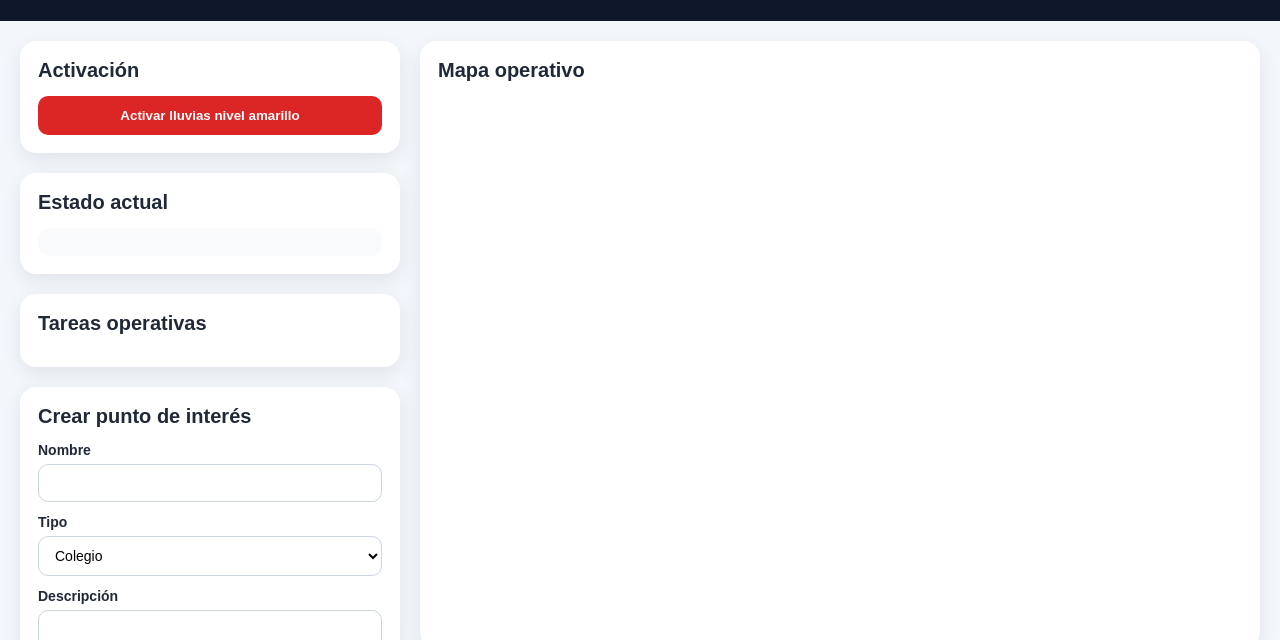
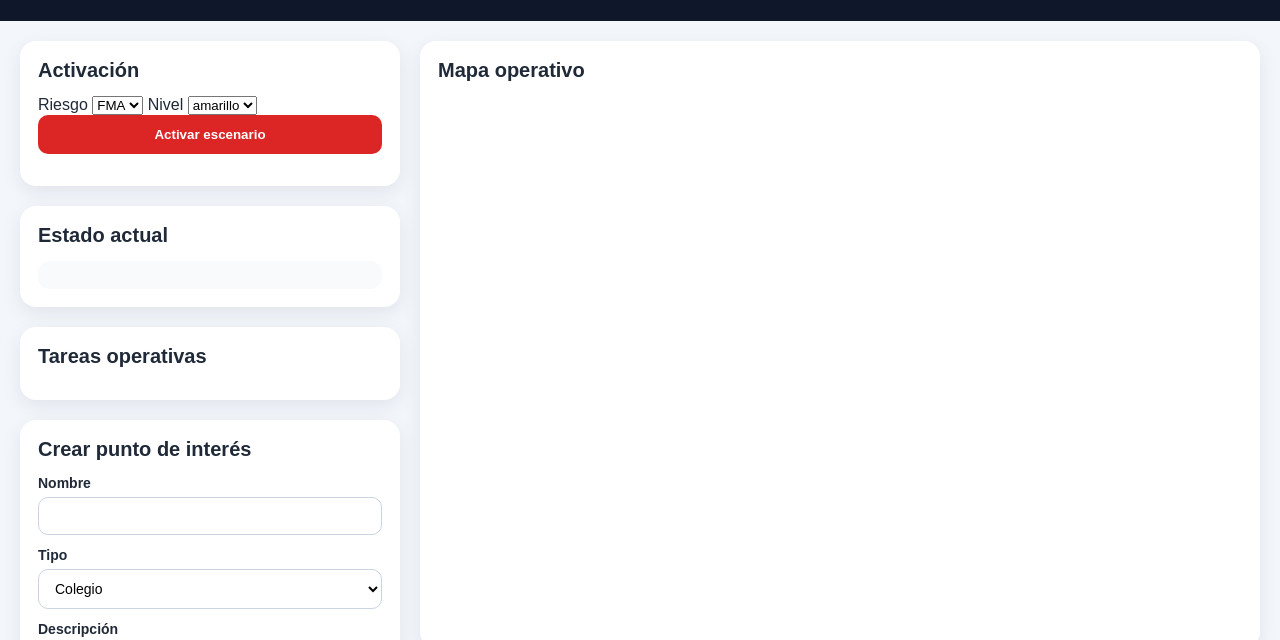
Before and after one commit to ASEEM2078/emergencias-app, a website: page public/index.html in a window 1280 px wide. Shown: the part 83-723 px from the top of the page. Drawn offline with nearby package versions, Linux system fonts and the light colour scheme; no server answers.

Commit message:
Update activation section and scenario actions header

```diff
--- a/public/index.html
+++ b/public/index.html
@@ -20,7 +20,25 @@
     <section class="panel panel-izquierda">
       <div class="card">
         <h2>Activación</h2>
-        <button id="activarBtn" class="btn-principal">Activar lluvias nivel amarillo</button>
+
+        <label>
+          Riesgo
+          <select id="selectorRiesgo">
+            <option value="FMA">FMA</option>
+          </select>
+        </label>
+
+        <label>
+          Nivel
+          <select id="selectorNivel">
+            <option value="amarillo">amarillo</option>
+            <option value="naranja">naranja</option>
+            <option value="rojo">rojo</option>
+          </select>
+        </label>
+
+        <button id="activarBtn" class="btn-principal">Activar escenario</button>
+        <p id="mensajeActivacion" class="mensaje"></p>
       </div>
 
       <div class="card">
@@ -92,7 +110,7 @@
         </div>
 
         <div class="card">
-          <h2>Acciones por escenario</h2>
+          <h2>Acciones del escenario seleccionado</h2>
           <div id="listaAcciones"></div>
         </div>
 
```
